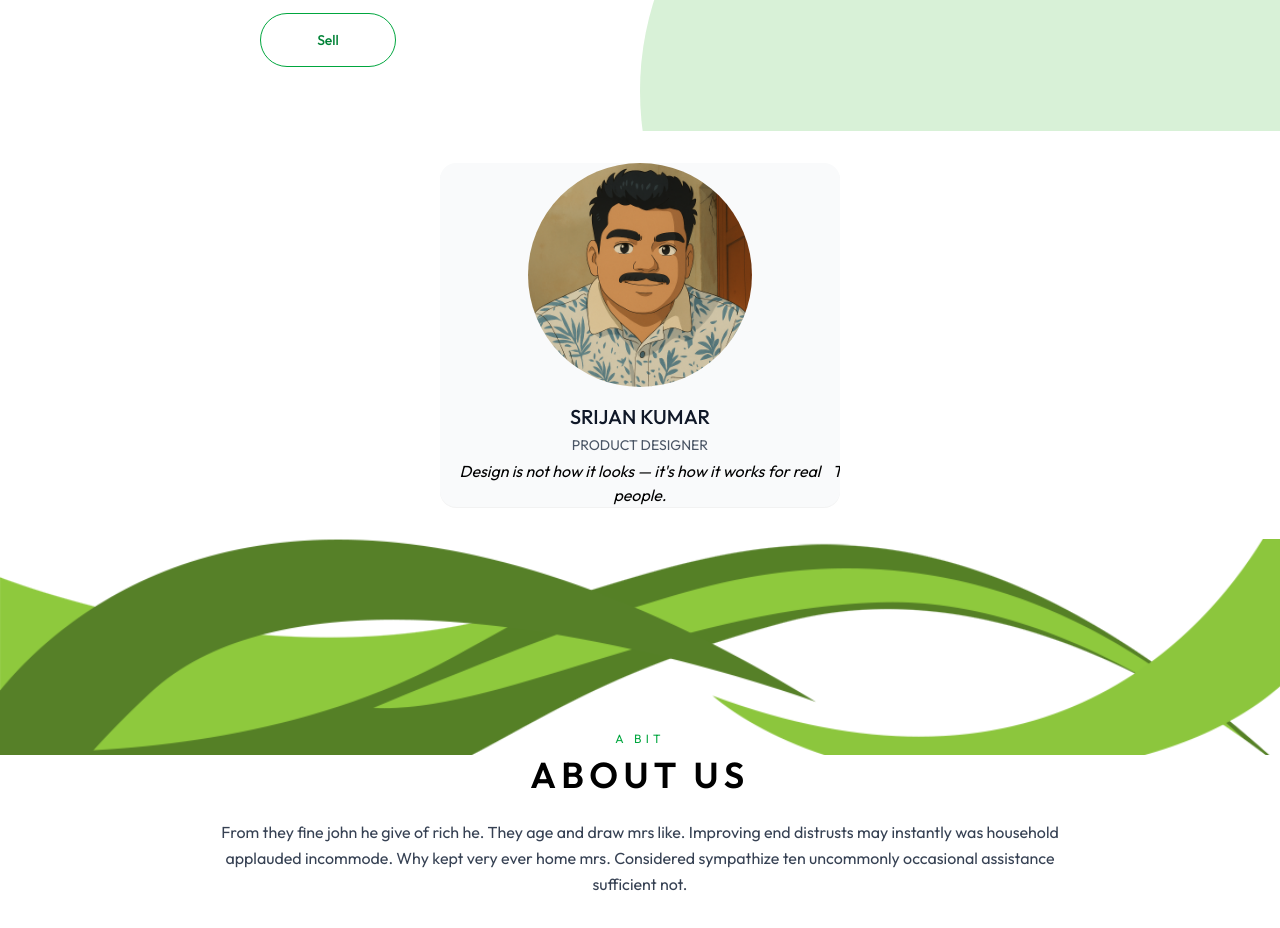
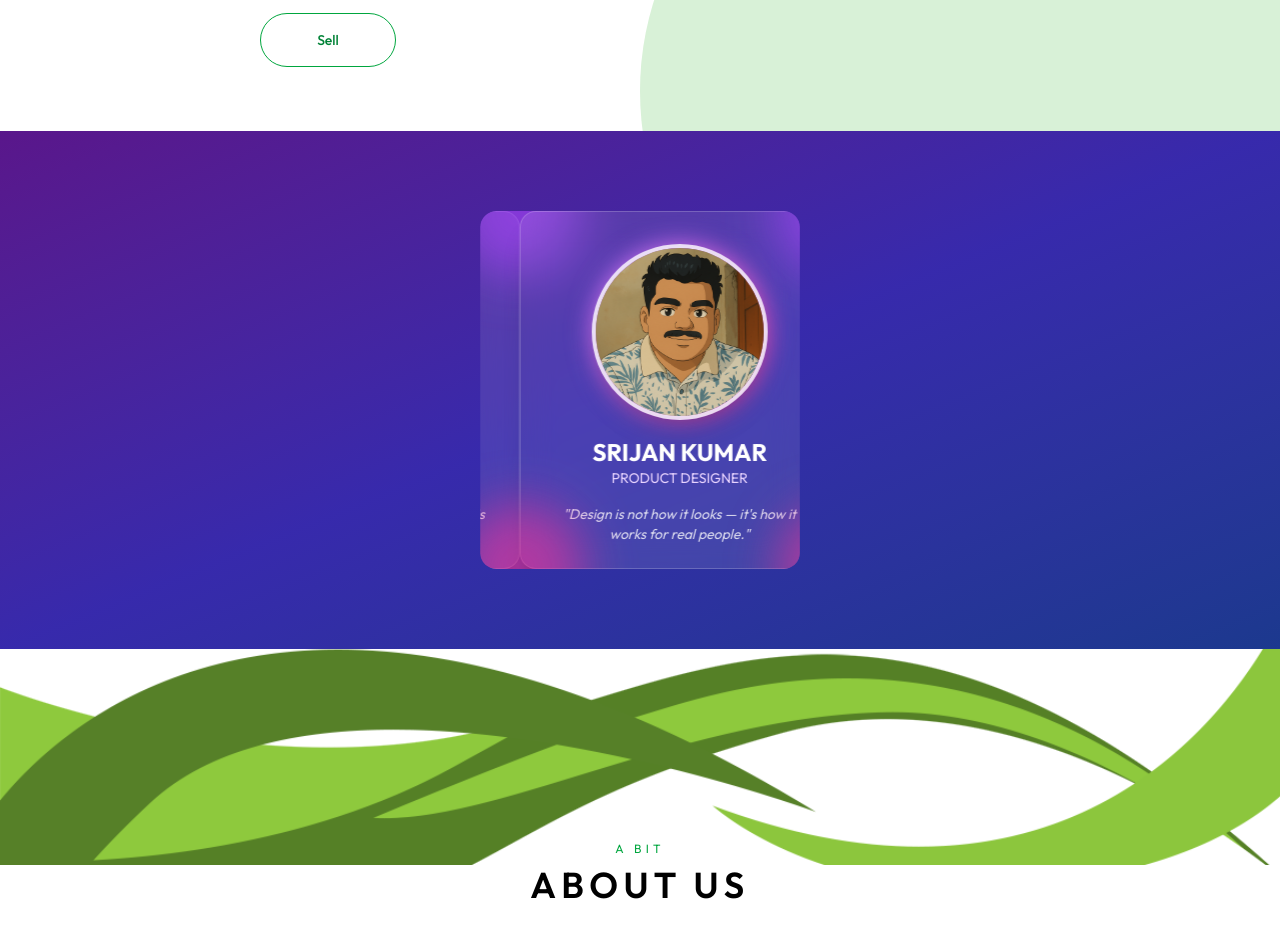
Before and after one commit to Codersintu/Kisansetu-Project, a React (Vite) app: page / in a window 1280 px wide. Shown: the part 2220-3148 px from the top of the page. Built offline with nearby package versions, Linux system fonts and the light colour scheme.

Commit message:
added animation

```diff
--- a/src/component/TeamMember.tsx
+++ b/src/component/TeamMember.tsx
@@ -1,42 +1,86 @@
 import { useEffect, useState } from "react";
 import people from "../data";
 
-export default interface TeamProps{
-    id:number;
-    image:string;
-    name:string;
-    title:string;
-    quote:string;
+export default interface TeamProps {
+  id: number;
+  image: string;
+  name: string;
+  title: string;
+  quote: string;
 }
 
 export default function TeamMember() {
-    const [index,setIndex]=useState(0)
-    const [isPaused,setIspaused]=useState(false)
-    useEffect(()=>{
-        if (isPaused) return;
+  const [index, setIndex] = useState(0);
+  const [isPaused, setIsPaused] = useState(false);
 
-        const interval=setTimeout(() => {
-            setIndex((previndex)=> previndex===people.length-1 ? 0 : previndex+1)
-        }, 3000);
-        return ()=>clearTimeout(interval)
-    })
+  useEffect(() => {
+    if (isPaused) return;
+
+    const timer = setTimeout(() => {
+      setIndex((prev) =>
+        prev === people.length - 1 ? 0 : prev + 1
+      );
+    }, 3000);
+
+    return () => clearTimeout(timer);
+  }, [index, isPaused]);
+
   return (
-    <div className="w-full max-w-[400px] mx-auto overflow-hidden shadow-2xs rounded-2xl px-2 my-8 bg-gray-50" onMouseEnter={()=>setIspaused(true)} onMouseLeave={()=>setIspaused(false)}>
-        <div style={{ transform: `translate3d(${-index * 100}%, 0, 0)` }} className="flex items-center transition ease-in-out duration-300">
-            {people.map((p,ix)=>(
-                <div key={ix} className="w-full flex flex-col items-center shrink-0">
-                    <img className="w-56 h-56 rounded-full object-cover" src={p.image} alt="" />
-                    <div className="mt-4 text-center space-y-1">
-                        <h3 className="text-xl font-medium text-gray-900">{p.name}</h3>
-                        <p className="text-sm text-gray-600">{p.title}</p>
-                        <div className="italic ">{p.quote}</div>
+    <section className="flex justify-center items-center py-20 bg-gradient-to-br from-purple-900 via-indigo-800 to-blue-900">
 
-                    </div>
+      {/* OUTER WRAPPER */}
+      <div
+        className="w-[320px] overflow-hidden rounded-2xl mx-auto"
+        onMouseEnter={() => setIsPaused(true)}
+        onMouseLeave={() => setIsPaused(false)}
+      >
+
+        {/* SLIDER TRACK */}
+        <div
+          style={{ transform: `translateX(-${index * 100}%)` }}
+          className="flex transition-transform duration-500 ease-in-out"
+        >
+          {people.map((p) => (
+
+            /* CARD */
+            <div
+              key={p.id}
+              className="w-[320px] shrink-0 bg-white/10 backdrop-blur-lg rounded-2xl shadow-xl px-6 py-6 relative border border-white/20"
+            >
+              {/* Gradient Blobs */}
+              <div className="absolute -top-16 -right-16 w-32 h-32 bg-purple-500 rounded-full mix-blend-multiply blur-xl opacity-60"></div>
+              <div className="absolute -bottom-16 -left-16 w-32 h-32 bg-pink-500 rounded-full mix-blend-multiply blur-xl opacity-60"></div>
+
+              {/* Profile Photo */}
+              <div className="flex justify-center mt-2 mb-4 relative z-10">
+                <div className="relative group">
+                  <div className="absolute inset-0 bg-gradient-to-br from-purple-400 to-pink-500 rounded-full blur-md group-hover:blur-lg transition-all duration-500"></div>
+
+                  <img
+                    src={p.image}
+                    className="w-44 h-44 object-cover rounded-full border-4 border-white/80 shadow-xl relative z-10 group-hover:scale-105 transition-transform duration-500"
+                    alt={p.name}
+                  />
                 </div>
-            ))}
+              </div>
 
+              {/* NAME + TITLE */}
+              <h2 className="text-center text-2xl font-bold text-white">
+                {p.name}
+              </h2>
+              <p className="text-center text-purple-200 text-sm mb-4">
+                {p.title}
+              </p>
+
+              {/* QUOTE */}
+              <p className="text-center text-white/80 italic text-sm px-2">
+                "{p.quote}"
+              </p>
+            </div>
+
+          ))}
         </div>
-
-    </div>
-  )
+      </div>
+    </section>
+  );
 }
```
